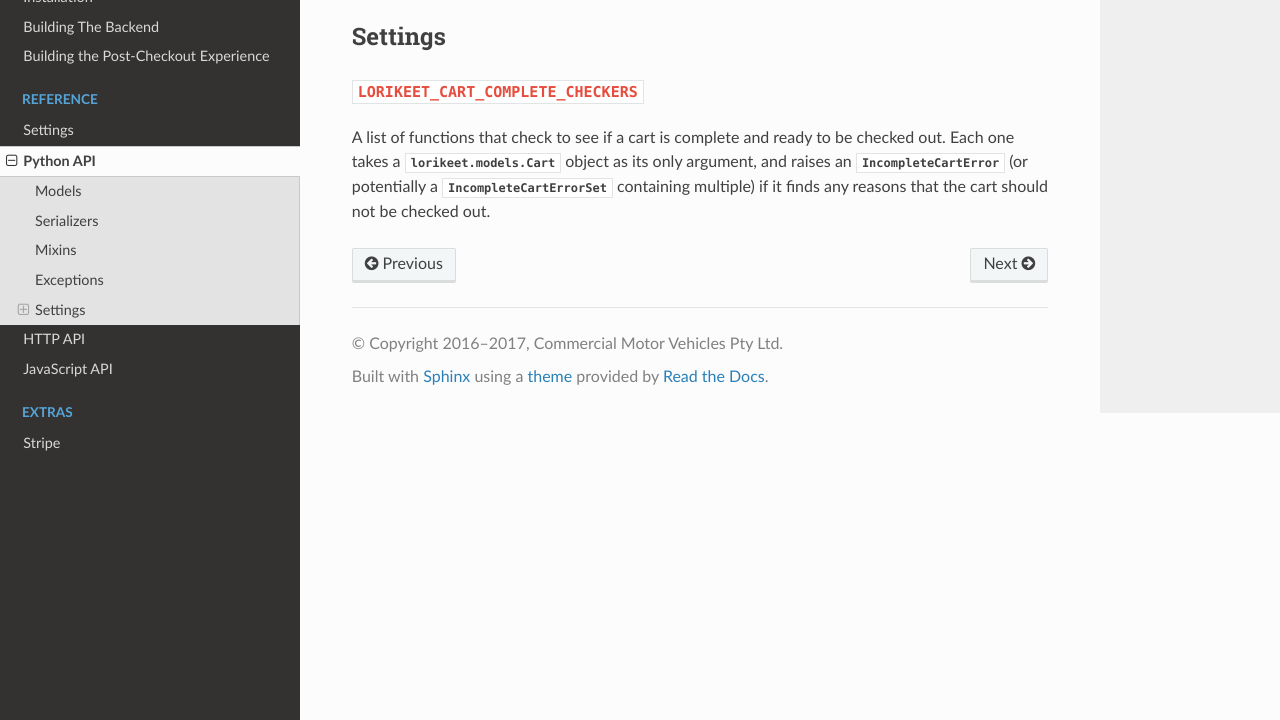
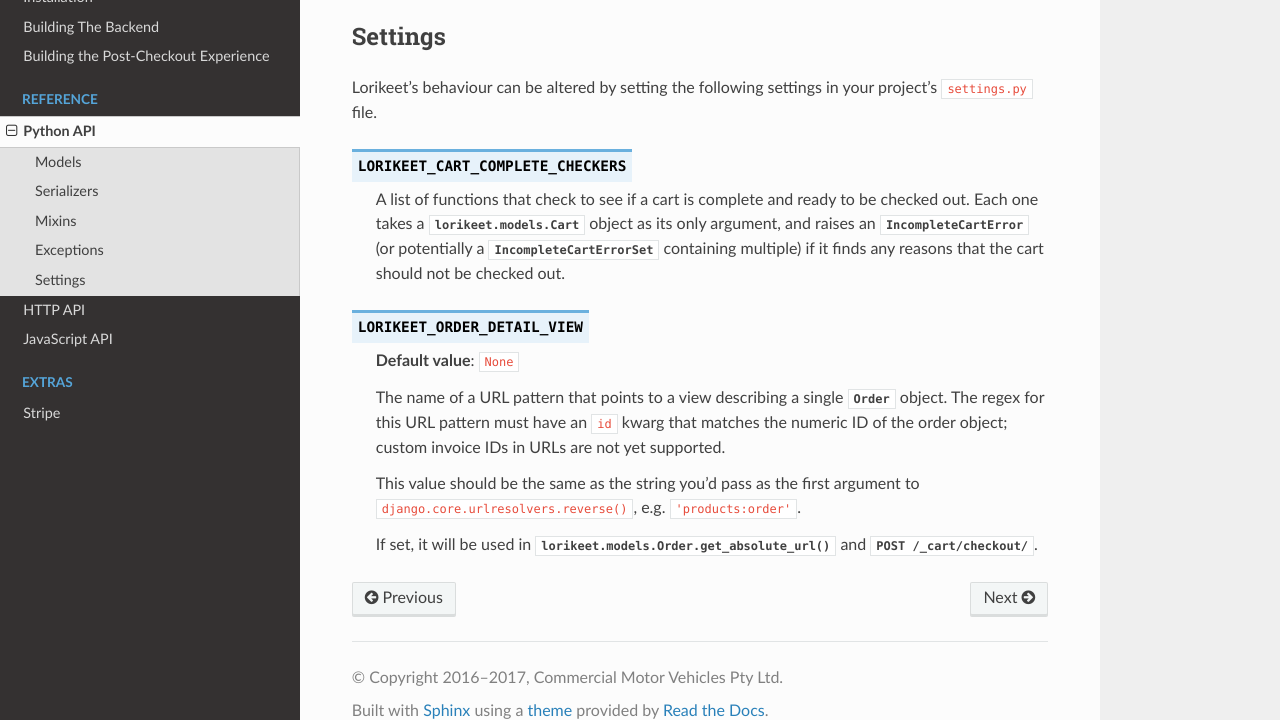
Before and after one commit to daisylb/lorikeet, a Sphinx documentation site: the page built from docs/python.rst, in a window 1280 px wide and 900 px high, scrolled down 1548 px, cut to the strip 180-900 px from the top of the window. Built offline with Sphinx 7.4.7 and the Read the Docs theme 2.0.0, drawn with Linux system fonts in a browser that asks for light colours.

Commit message:
Move settings back onto Python API page of docs

```diff
--- a/docs/index.rst
+++ b/docs/index.rst
@@ -13,7 +13,6 @@
    :maxdepth: 2
    :caption: Reference
 
-   settings
    python
    api
    js
--- a/docs/python.rst
+++ b/docs/python.rst
@@ -48,7 +48,18 @@ Exceptions
 Settings
 --------
 
-``LORIKEET_CART_COMPLETE_CHECKERS``
-...................................
+Lorikeet's behaviour can be altered by setting the following settings in your project's ``settings.py`` file.
 
-A list of functions that check to see if a cart is complete and ready to be checked out. Each one takes a :class:`lorikeet.models.Cart` object as its only argument, and raises an :class:`~lorikeet.exceptions.IncompleteCartError` (or potentially a :class:`~lorikeet.exceptions.IncompleteCartErrorSet` containing multiple) if it finds any reasons that the cart should not be checked out.
+.. describe:: LORIKEET_CART_COMPLETE_CHECKERS
+
+    A list of functions that check to see if a cart is complete and ready to be checked out. Each one takes a :class:`lorikeet.models.Cart` object as its only argument, and raises an :class:`~lorikeet.exceptions.IncompleteCartError` (or potentially a :class:`~lorikeet.exceptions.IncompleteCartErrorSet` containing multiple) if it finds any reasons that the cart should not be checked out.
+
+.. describe:: LORIKEET_ORDER_DETAIL_VIEW
+
+    **Default value**: ``None``
+
+    The name of a URL pattern that points to a view describing a single :class:`~lorikeet.models.Order` object. The regex for this URL pattern must have an ``id`` kwarg that matches the numeric ID of the order object; custom invoice IDs in URLs are not yet supported.
+
+    This value should be the same as the string you'd pass as the first argument to ``django.core.urlresolvers.reverse()``, e.g. ``'products:order'``.
+
+    If set, it will be used in :func:`lorikeet.models.Order.get_absolute_url` and :http:post:`/_cart/checkout/`.
```
Also changed, not shown: docs/settings.rst (deleted, +0 -18 lines).
